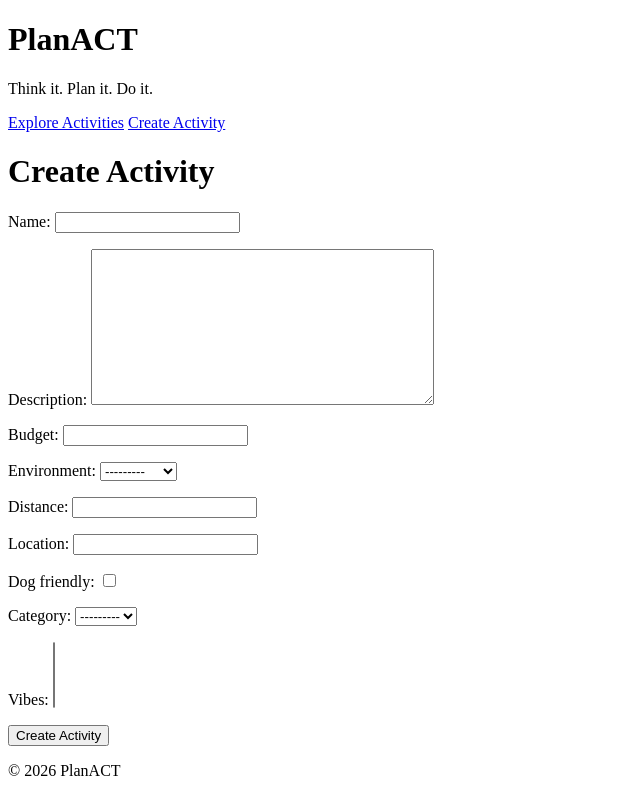
After one commit to petkovainna13-source/PlanACT, a Django app: page /activities/create/ in a window 1280 px wide. The commit adds this page. Shown: the whole page, without its empty margins (0-640 px from the left). Run offline with Django 5.2, Linux system fonts and the light colour scheme; data that the repository does not hold is empty.

Commit message:
Activity creation form and templates

```diff
--- /dev/null
+++ b/activities/forms.py
@@ -0,0 +1,17 @@
+from django import forms
+from activities.models import Activity
+
+
+class ActivityBaseForm(forms.ModelForm):
+    class Meta:
+        model = Activity
+        fields = '__all__'
+
+class ActivityCreateForm(ActivityBaseForm):
+    ...
+
+class ActivityEditForm(ActivityBaseForm):
+    ...
+
+class ActivityDeleteForm(ActivityBaseForm):
+    ...
--- a/activities/models.py
+++ b/activities/models.py
@@ -17,7 +17,7 @@ class Activity(models.Model):
                                  , validators=[MinValueValidator(Decimal('0.00'))])
     environment = models.CharField(choices=ENVIRONMENT_CHOICES, max_length=8)
     distance = models.DecimalField(decimal_places=2, max_digits=8, null=False, blank=False
-                                   , validators=[MinValueValidator(Decimal('0.00')),
+                                   ,validators=[MinValueValidator(Decimal('0.00')),
                                                  MaxValueValidator(Decimal('40075.02'))])
     location = models.CharField(max_length=100, null=False, blank=False)
     dog_friendly = models.BooleanField(default=False)
--- /dev/null
+++ b/activities/templates/activities/activity_create_view.html
@@ -0,0 +1,11 @@
+{% extends 'base.html' %}
+
+{% block content %}
+    <h1>Create Activity</h1>
+
+    <form method="post">
+        {% csrf_token %}
+        {{ form.as_p }}
+        <button type="submit">Create Activity</button>
+    </form>
+{% endblock %}
--- /dev/null
+++ b/activities/urls.py
@@ -0,0 +1,7 @@
+from django.urls import path
+from activities import views
+
+urlpatterns = [
+    path('', views.activity_view, name='activities'),
+    path('create/', views.activity_create_view, name='activity_create'),
+]
--- a/activities/views.py
+++ b/activities/views.py
@@ -1,6 +1,7 @@
 from django.http import HttpRequest
-from django.shortcuts import render
+from django.shortcuts import render, redirect
 
+from activities.forms import ActivityCreateForm, ActivityCreateForm
 from activities.models import Activity
 
 
@@ -11,3 +12,14 @@ def activity_view(request:HttpRequest):
     return render(request= request,
                   template_name="activities/activity_view.html",
                   context=context)
+
+def activity_create_view(request:HttpRequest):
+    form = ActivityCreateForm(request.POST or None)
+    if form.is_valid():
+        form.save()
+        return redirect('activities')
+    context = {'form': form}
+    return render(request= request,
+                  template_name='activities/activity_create_view.html',
+                  context=context
+                  )
--- a/planact/urls.py
+++ b/planact/urls.py
@@ -15,8 +15,9 @@ Including another URLconf
     2. Add a URL to urlpatterns:  path('blog/', include('blog.urls'))
 """
 from django.contrib import admin
-from django.urls import path
+from django.urls import path, include
 
 urlpatterns = [
     path('admin/', admin.site.urls),
+    path('activities/', include('activities.urls')),
 ]
--- /dev/null
+++ b/templates/base.html
@@ -0,0 +1,24 @@
+<!DOCTYPE html>
+<html lang="en">
+<head>
+    <meta charset="UTF-8">
+    <title>PlanAct</title>
+</head>
+<body>
+
+    <header>
+        <h1>PlanACT</h1>
+        <p>Think it. Plan it. Do it.</p>
+
+        {% include 'partial/nav.html' %}
+    </header>
+
+<main>
+        {% block content %}
+        {% endblock %}
+    </main>
+
+    {% include 'partial/footer.html' %}
+
+</body>
+</html>
--- /dev/null
+++ b/templates/partial/footer.html
@@ -0,0 +1,3 @@
+    <footer>
+        <p>© 2026 PlanACT</p>
+    </footer>
--- /dev/null
+++ b/templates/partial/nav.html
@@ -0,0 +1,4 @@
+        <nav>
+            <a href="/activities/">Explore Activities</a>
+            <a href="/activities/create/">Create Activity</a>
+        </nav>
```
Also changed, not shown: activities/templates/activities/activity_view.html (+19 -10 lines).
